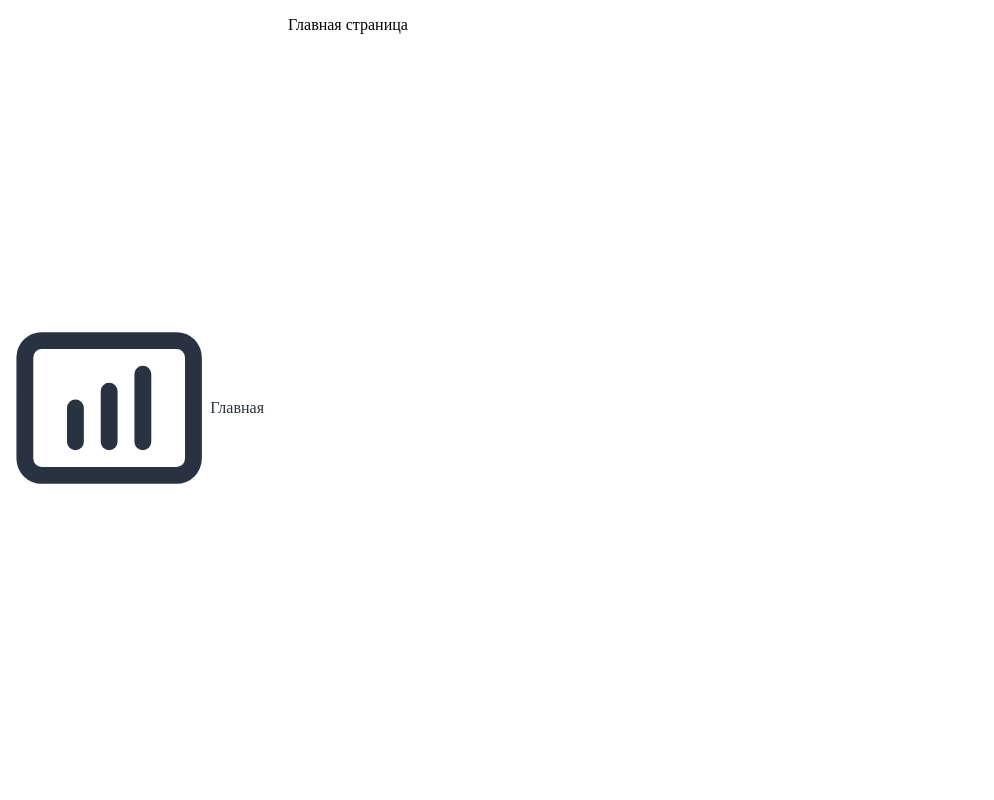
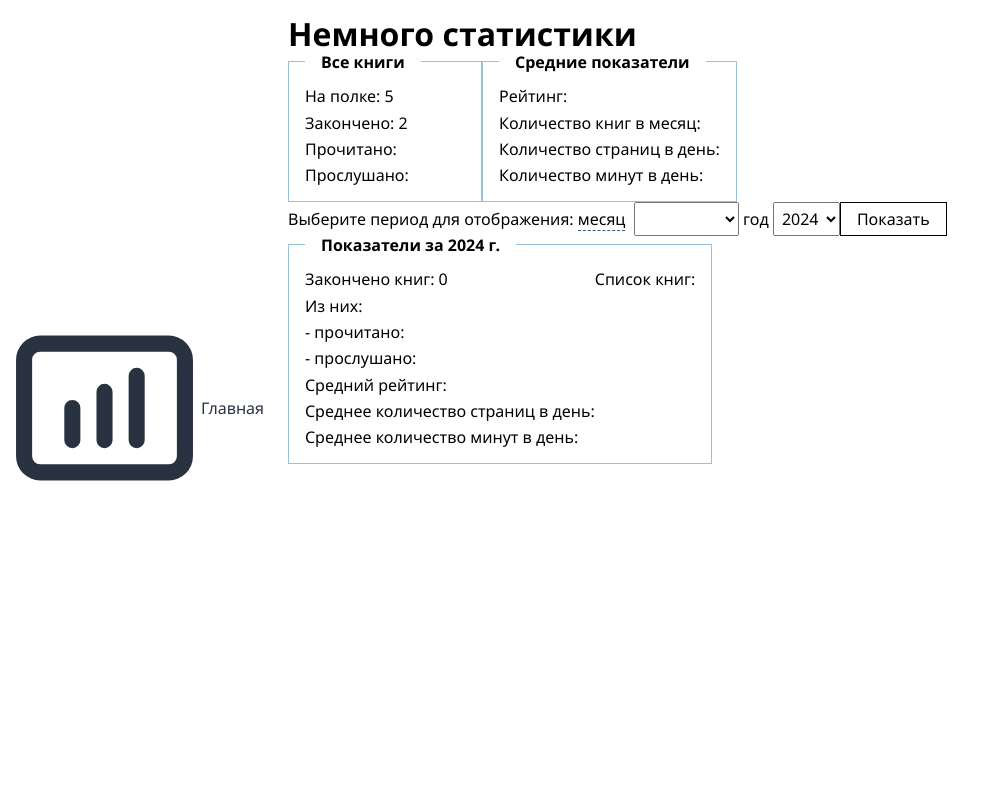
Before and after one commit to s0u1drinker/vue-bookshelf, a Vue app: page / in a window 1280 px wide. Shown: the top 800 px of the page, without its empty margins (0-994 px from the left). Built offline with nearby package versions, Linux system fonts and the light colour scheme.

Commit message:
Добавлены компоненты <TheSelect> и <StatBlock>. Добавлены некоторые стили. Начата работа над главной страницей.

```diff
--- a/src/assets/css/base.css
+++ b/src/assets/css/base.css
@@ -1,5 +1,23 @@
+html {
+  font-family:
+    Segoe UI,
+    Roboto,
+    Arial,
+    Helvetica,
+    sans-serif;
+}
+
 body {
   font-size: 16px;
+}
+
+h1,
+h2,
+h3,
+h4,
+h5,
+h6 {
+  margin: 0;
 }
 
 #app {
@@ -9,17 +27,20 @@ body {
 
 main {
   flex: auto;
-  padding: var(--padding);
+  padding: var(--ident);
 }
 
 a:visited {
   color: inherit;
 }
 
-ul {
+ul,
+ol {
   margin: 0;
   padding: 0;
+}
 
+ul {
   li {
     list-style: none;
 
@@ -28,3 +49,7 @@ ul {
     }
   }
 }
+
+select {
+  padding: var(--ident-quarter);
+}
--- /dev/null
+++ b/src/assets/css/extra-classes.css
@@ -0,0 +1,27 @@
+.tooltip {
+  border-bottom: 1px dashed var(--dark-blue);
+  cursor: help;
+}
+/* Buttons */
+.button {
+  background-color: var(--white);
+  border: 1px solid var(--black);
+  line-height: 1.5;
+  margin: 0;
+  padding: var(--ident-quarter) var(--ident);
+
+  &_blue {
+    background-color: var(--button-blue);
+    border-color: var(--button-blue);
+    color: var(--white);
+
+    &:hover {
+      background-color: var(--dark-blue);
+      border-color: var(--dark-blue);
+    }
+  }
+}
+/* Flexbox */
+.flex {
+  display: flex;
+}
--- a/src/assets/css/main.css
+++ b/src/assets/css/main.css
@@ -2,4 +2,5 @@
 
 @import './variables.css';
 @import './base.css';
+@import './extra-classes.css';
 @import './animations.css';
--- a/src/assets/css/variables.css
+++ b/src/assets/css/variables.css
@@ -7,7 +7,12 @@
   --dark-blue: #3d5a80;
   --white: #fff;
 
-  --padding: 1rem;
+  --button-blue: #007bff;
+
+  --ident: 1rem;
+  --ident-half: calc(var(--ident) / 2);
+  --ident-quarter: calc(var(--ident) / 4);
+
   --animation-options: 0.5s ease-out;
   --shadow-options: 0 0 0.5rem;
 }
--- a/src/components/ImageSlider.vue
+++ b/src/components/ImageSlider.vue
@@ -83,7 +83,7 @@ onMounted(() => {
     color: var(--white);
     display: flex;
     margin: 0;
-    padding: var(--padding) 0;
+    padding: var(--ident) 0;
     transition: border var(--animation-options);
 
     &:hover {
@@ -98,7 +98,7 @@ onMounted(() => {
   &__slide {
     border: 1px solid var(--white);
     flex: 1;
-    margin: var(--padding);
+    margin: var(--ident);
     transition:
       box-shadow var(--animation-options),
       opacity var(--animation-options);
--- /dev/null
+++ b/src/components/StatBlock.vue
@@ -0,0 +1,34 @@
+<script setup>
+const props = defineProps({
+  title: {
+    type: String,
+    required: true,
+  },
+})
+</script>
+
+<template>
+  <fieldset class="stat-block">
+    <legend>{{ props.title }}</legend>
+    <slot></slot>
+  </fieldset>
+</template>
+
+<style>
+.stat-block {
+  border: 1px solid var(--blue);
+  display: inline-flex;
+  margin: 0;
+  min-width: 10rem;
+  padding: var(--ident);
+
+  & > legend {
+    font-weight: bold;
+    padding: 0 var(--ident);
+  }
+
+  &__content-wrapper {
+    margin-left: 1rem;
+  }
+}
+</style>
--- /dev/null
+++ b/src/components/TheSelect.vue
@@ -0,0 +1,81 @@
+<script setup>
+import { onMounted, ref } from 'vue'
+
+const props = defineProps({
+  options: {
+    type: Array,
+    required: true,
+    validator: (options) => {
+      if (options.length) {
+        if (options.every((option) => 'value' in option && 'label' in option)) {
+          return true
+        } else
+          throw new Error(
+            'Отсутствуют необходимые свойства объекта, переданного в компонент <TheSelect>.',
+          )
+      } else throw new Error('Передан пустой список для компонента <TheSelect>.')
+    },
+  },
+  addEmptyFirstElement: {
+    type: Boolean,
+    default: true,
+  },
+  selectedElement: {
+    default: null,
+  },
+})
+const emits = defineEmits(['update:modelValue'])
+
+const select = ref(null)
+const selectValue = ref(null)
+
+/**
+ * Обновляет модель в родителе при изменении значения select.
+ * @param value String Значение
+ */
+const onChange = () => {
+  emits('update:modelValue', selectValue.value)
+}
+/**
+ * Смонтировано.
+ */
+onMounted(() => {
+  // Если в компонент был передан элемент для выбора по умолчанию.
+  if (props.selectedElement) {
+    // Выбираем из списка элементы с таким значением.
+    const elementsInSelect = props.options.filter((item) => item.value == props.selectedElement)
+
+    if (elementsInSelect.length === 0) {
+      // Ничего не найдено - выделяем первый элемент в списке.
+      selectValue.value = select.value[0].value
+    } else if (elementsInSelect.length > 1) {
+      // Несколько элементов в спсике с одинаковым value.
+      // Такого быть не должно. Нужно разбираться.
+      // Кидаем предупреждение в консоль
+      console.warn(
+        `В компоненте <TheSelect> найдены элементы с одинаковым свойством <value>: ${props.selectedElement}`,
+      )
+      // и выбираем первый элемент из спсика.
+      selectValue.value = select.value[0].value
+    } else {
+      // Всё отработало как надо - выбираем соответствующий элемент.
+      selectValue.value = elementsInSelect[0].value
+    }
+  } else {
+    selectValue.value = select.value[0].value
+  }
+  // Имитируем выбор элемента.
+  onChange()
+})
+</script>
+
+<template>
+  <select @change="onChange()" v-model="selectValue" ref="select">
+    <option value="-1" v-if="addEmptyFirstElement"></option>
+    <option v-for="(item, index) in props.options" :key="index" :value="item.value">
+      {{ item.label }}
+    </option>
+  </select>
+</template>
+
+<style scoped></style>
--- a/src/components/TheSidebar.vue
+++ b/src/components/TheSidebar.vue
@@ -3,10 +3,8 @@
 import Navigation from '@/components/TheNavigation.vue'
 import CurrentBooks from './CurrentBooks.vue'
 // Store
-import { useBooksStore } from '@/stores/booksStore.js'
 import { useProgressStore } from '@/stores/progressStore.js'
 
-const booksStore = useBooksStore()
 const progressStore = useProgressStore()
 </script>
 
@@ -22,9 +20,6 @@ const progressStore = useProgressStore()
       <ul class="sidebar__read-stat">
         <li>Прочитано страниц сегодня: {{ progressStore.getCountPagesReadToday }}</li>
         <li>Прослушано сегодня: {{ progressStore.getCountMinutesListenedToday }}</li>
-        <li>Прочитано книг в этом году: {{ booksStore.getBooksReadThisYearCount }}</li>
-        <li>Всего книг на полке: {{ booksStore.getBooksCount }}</li>
-        <li>Всего книг закончено: {{ booksStore.getBooksCompleteCount }}</li>
       </ul>
     </div>
   </aside>
@@ -39,7 +34,7 @@ const progressStore = useProgressStore()
   width: 17rem;
 
   &__block {
-    padding: var(--padding);
+    padding: var(--ident);
 
     &_grow {
       flex: 1;
--- /dev/null
+++ b/src/helpers/constants.js
@@ -0,0 +1,33 @@
+/**
+ * Список месяцев для компонента select.
+ */
+export const months = [
+  { value: 0, label: 'Январь' },
+  { value: 1, label: 'Февраль' },
+  { value: 2, label: 'Март' },
+  { value: 3, label: 'Апрель' },
+  { value: 4, label: 'Май' },
+  { value: 5, label: 'Июнь' },
+  { value: 6, label: 'Июль' },
+  { value: 7, label: 'Август' },
+  { value: 8, label: 'Сентябрь' },
+  { value: 9, label: 'Октябрь' },
+  { value: 10, label: 'Ноябрь' },
+  { value: 11, label: 'Декабрь' },
+]
+
+/**
+ * Формирует список для выбора года в компоненте select.
+ * @param {*} yearStart Number Начальное значение. По умолчанию - 2023.
+ * @returns Array Список для отображения.
+ */
+export const yearsForSelect = (yearStart = 2023) => {
+  const years = []
+  const currentYear = new Date().getFullYear()
+
+  for (let i = yearStart; i <= currentYear; i++) {
+    years.push({ value: i, label: i })
+  }
+
+  return years
+}
--- a/src/views/MainView.vue
+++ b/src/views/MainView.vue
@@ -1,5 +1,108 @@
-<script setup></script>
+<script setup>
+import { ref, computed } from 'vue'
+import { months, yearsForSelect } from '@/helpers/constants'
+// Store
+import { useBooksStore } from '@/stores/booksStore.js'
+// Components
+import StatBlock from '@/components/StatBlock.vue'
+import TheSelect from '@/components/TheSelect.vue'
+
+const booksStore = useBooksStore()
+
+/**
+ * Выбранный пользователем месяц.
+ */
+const userSelectedMonth = ref(null)
+/**
+ * Выбранный пользователейм год.
+ */
+const userSelectedYear = ref(null)
+/**
+ * Заголовок блока, в котором пользователь выбирает период.
+ */
+const userBlockTitle = computed(() => {
+  if (userSelectedMonth.value !== null && userSelectedYear.value) {
+    const m =
+      userSelectedMonth.value != -1 ? ` ${months[userSelectedMonth.value].label.toLowerCase()}` : ''
+    const y = yearsForSelect().find((item) => item.value === userSelectedYear.value).label
+
+    return `Показатели за${m} ${y} г.`
+  } else return ''
+})
+</script>
 
 <template>
-  <div>Главная страница</div>
+  <h1>Немного статистики</h1>
+  <div class="block_wrapper">
+    <StatBlock title="Все книги">
+      <ul>
+        <li>На полке: {{ booksStore.getBooksCount }}</li>
+        <li>Закончено: {{ booksStore.getBooksCompleteCount }}</li>
+        <li>Прочитано:</li>
+        <li>Прослушано:</li>
+      </ul>
+    </StatBlock>
+    <StatBlock title="Средние показатели">
+      <ul>
+        <li>Рейтинг:</li>
+        <li>Количество книг в месяц:</li>
+        <li>Количество страниц в день:</li>
+        <li>Количество минут в день:</li>
+      </ul>
+    </StatBlock>
+  </div>
+  <div class="block_text">
+    <span
+      >Выберите период для отображения:
+      <span class="tooltip" title="Если необходимы данные только за год - оставьте значение пустым."
+        >месяц</span
+      >&nbsp;
+    </span>
+    <TheSelect :options="months" v-model="userSelectedMonth" />
+    <span> год </span>
+    <TheSelect
+      :options="yearsForSelect()"
+      :addEmptyFirstElement="false"
+      v-model="userSelectedYear"
+      :selectedElement="new Date().getFullYear()"
+    />
+    <button class="button button_blue">Показать</button>
+  </div>
+  <StatBlock :title="userBlockTitle">
+    <ul>
+      <li>Закончено книг: {{ booksStore.getBooksReadThisYearCount }}</li>
+      <li>Из них:</li>
+      <li>- прочитано:</li>
+      <li>- прослушано:</li>
+      <li>Средний рейтинг:</li>
+      <li>Среднее количество страниц в день:</li>
+      <li>Среднее количество минут в день:</li>
+    </ul>
+    <div class="stat-block__content-wrapper">
+      <span>Список книг:</span>
+      <ol></ol>
+    </div>
+  </StatBlock>
 </template>
+
+<style scoped>
+.block {
+  &_wrapper {
+    display: flex;
+    flex-wrap: wrap;
+    margin-top: var(--ident);
+
+    & > * + * {
+      margin-left: var(--ident);
+    }
+  }
+
+  &_text {
+    margin: calc(var(--ident) * 2) 0 var(--ident) 0;
+
+    & > button {
+      margin-left: var(--ident);
+    }
+  }
+}
+</style>
```
Also changed, not shown: src/components/CurrentBooks.vue (+5 -5 lines), src/helpers/datetimeFunctions.js (+12 -1 lines).
